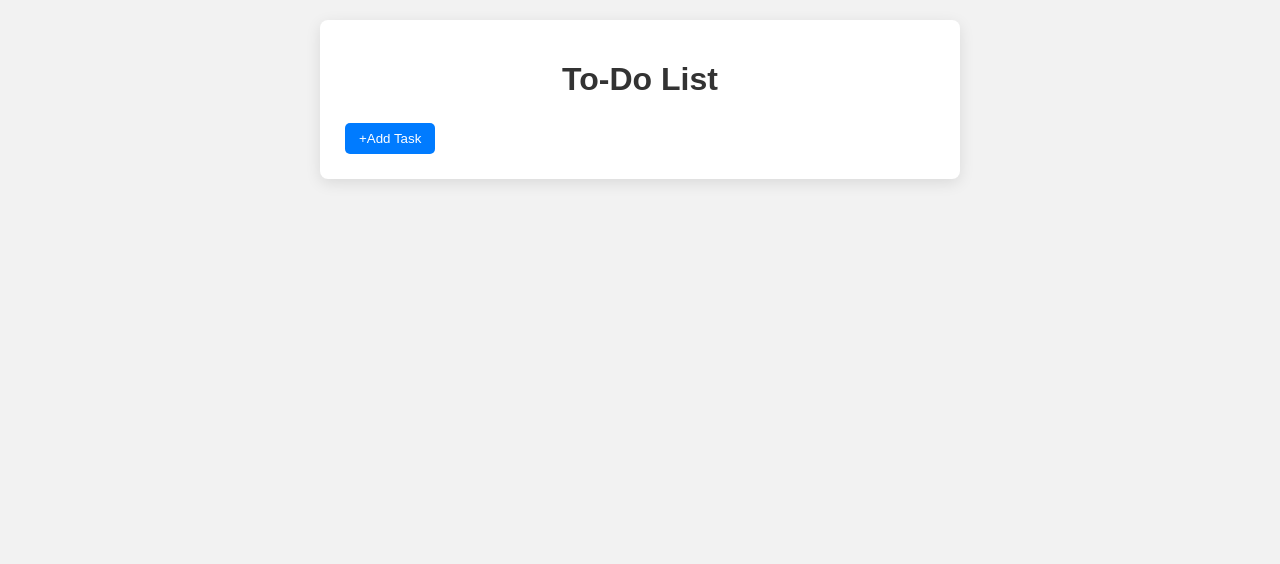
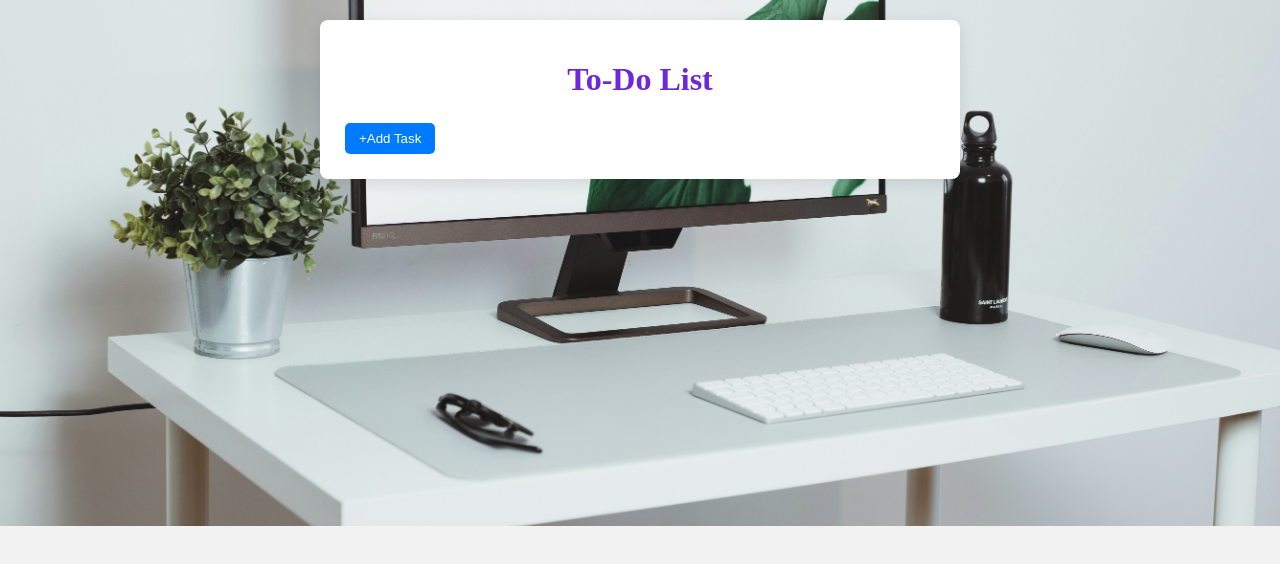
Before and after one commit to nekesam/Refactory-week4-project, a plain HTML site: page index.html in a window 1280 px wide. Drawn offline with Linux system fonts and the light colour scheme.

Commit message:
Add background image

```diff
--- a/style.css
+++ b/style.css
@@ -3,6 +3,10 @@
     background-color: #f2f2f2;
     margin: 0;
     padding: 0;
+    background-image: url("Assets/toDo-image.jpg");
+    background-size: cover;
+    background-position: center;
+    background-repeat: no-repeat;
 }
 
 .container {
@@ -17,7 +21,8 @@
 h1 {
     text-align: center;
     font-size: 2rem;
-    color: #333;
+    font-family: "poppins";
+    color: #6D28D9;
     margin-bottom: 20px;
 }
 
```
Also changed, not shown: Assets/toDo-image.jpg (added), 1 other file.
